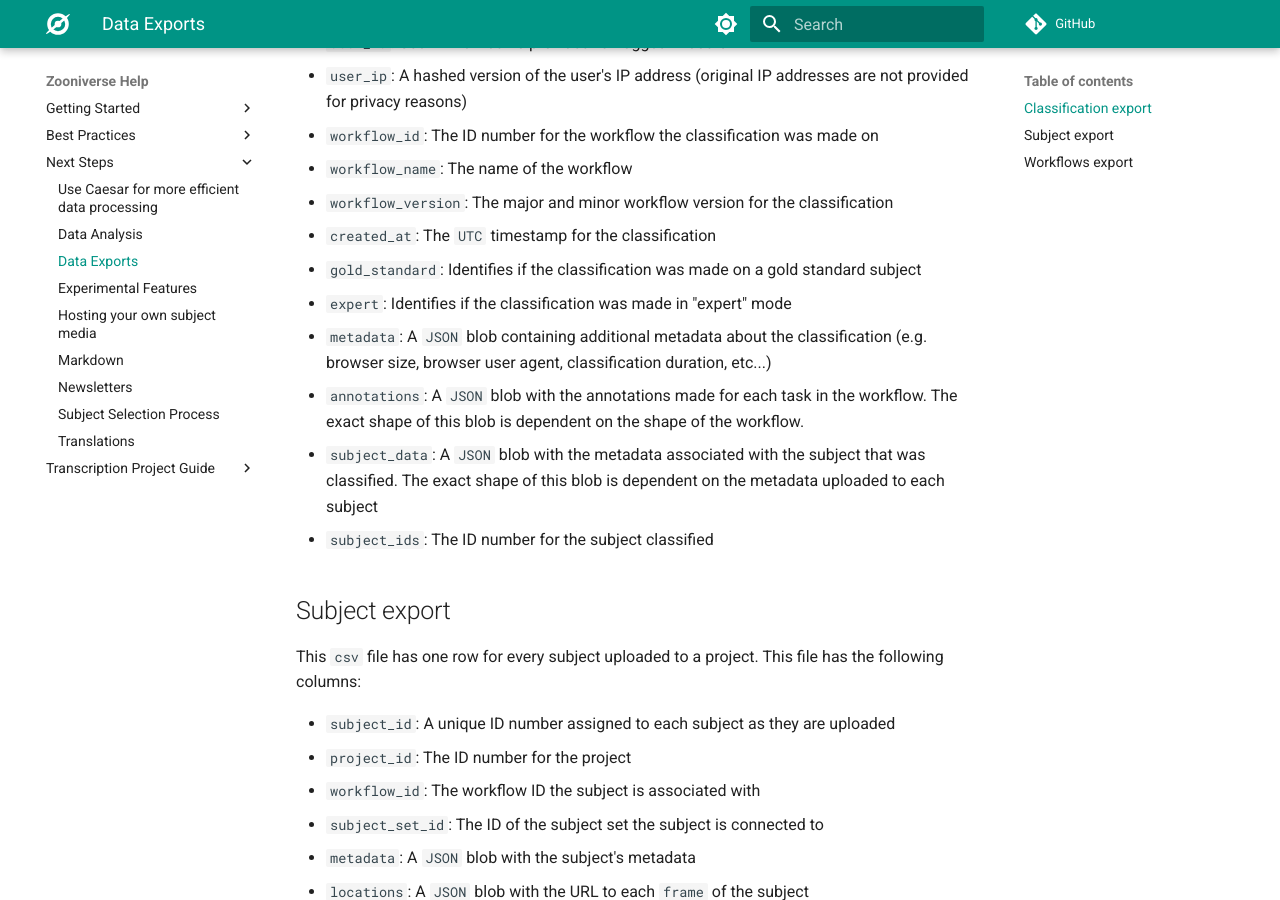
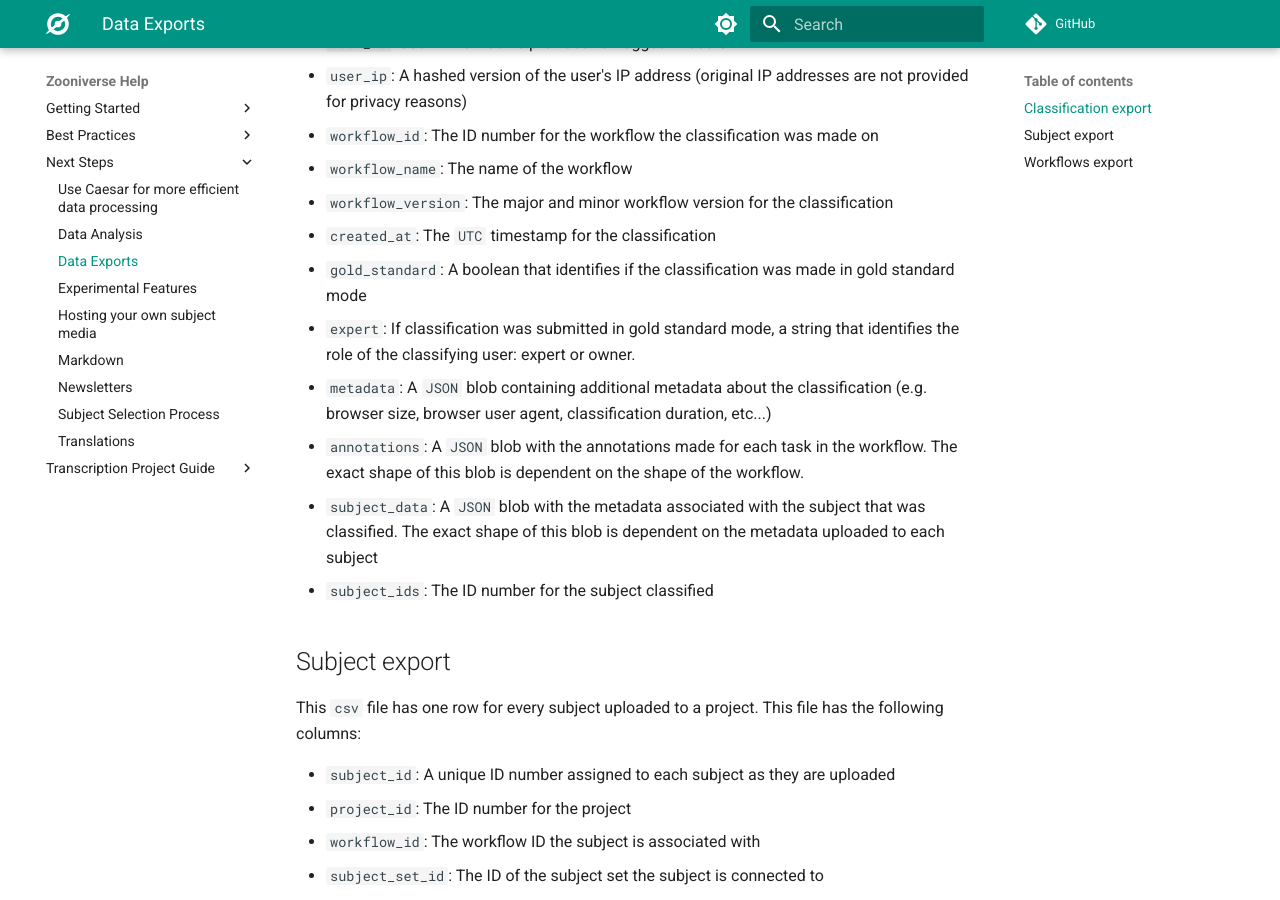
Before and after one commit to zooniverse/help, an MkDocs documentation site: the page built from docs/next-steps/data-exports.md, in a window 1280 px wide and 900 px high, scrolled down 452 px. Built offline with MkDocs 1.6.1 and Material for MkDocs 9.7.7, drawn with Linux system fonts in a browser that asks for light colours; comment, search, counter and statistics services are not loaded.

Commit message:
add gold standard mode info to exports page

```diff
--- a/docs/next-steps/data-exports.md
+++ b/docs/next-steps/data-exports.md
@@ -14,8 +14,8 @@ This `csv` file has one row for every classification submitted for a project.  T
 * `workflow_name`: The name of the workflow
 * `workflow_version`: The major and minor workflow version for the classification
 * `created_at`: The `UTC` timestamp for the classification
-* `gold_standard`: Identifies if the classification was made on a gold standard subject
-* `expert`: Identifies if the classification was made in "expert" mode
+* `gold_standard`: A boolean that identifies if the classification was made in gold standard mode
+* `expert`: If classification was submitted in gold standard mode, a string that identifies the role of the classifying user: expert or owner.
 * `metadata`: A `JSON` blob containing additional metadata about the classification (e.g. browser size, browser user agent, classification duration, etc...)
 * `annotations`: A `JSON` blob with the annotations made for each task in the workflow.  The exact shape of this blob is dependent on the shape of the workflow.
 * `subject_data`: A `JSON` blob with the metadata associated with the subject that was classified.  The exact shape of this blob is dependent on the metadata uploaded to each subject
```
